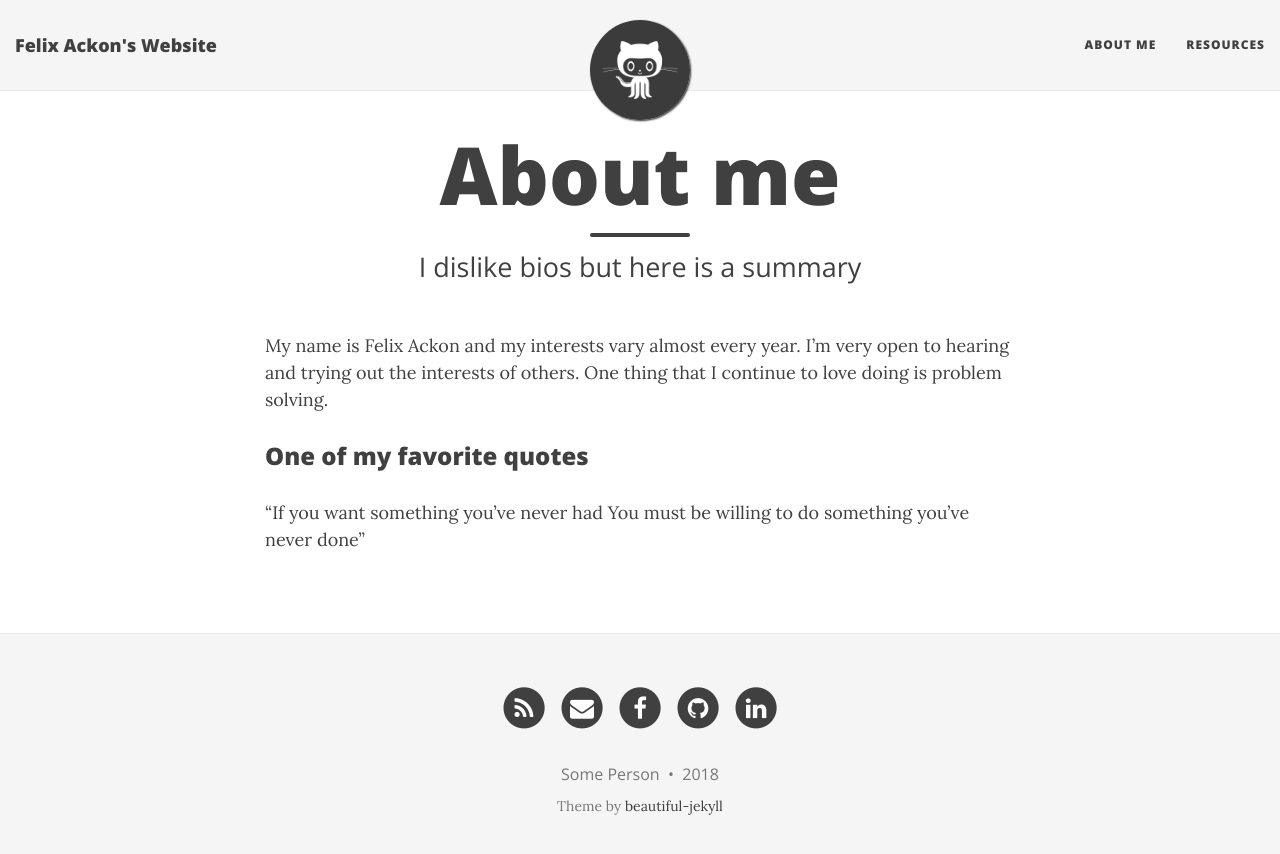
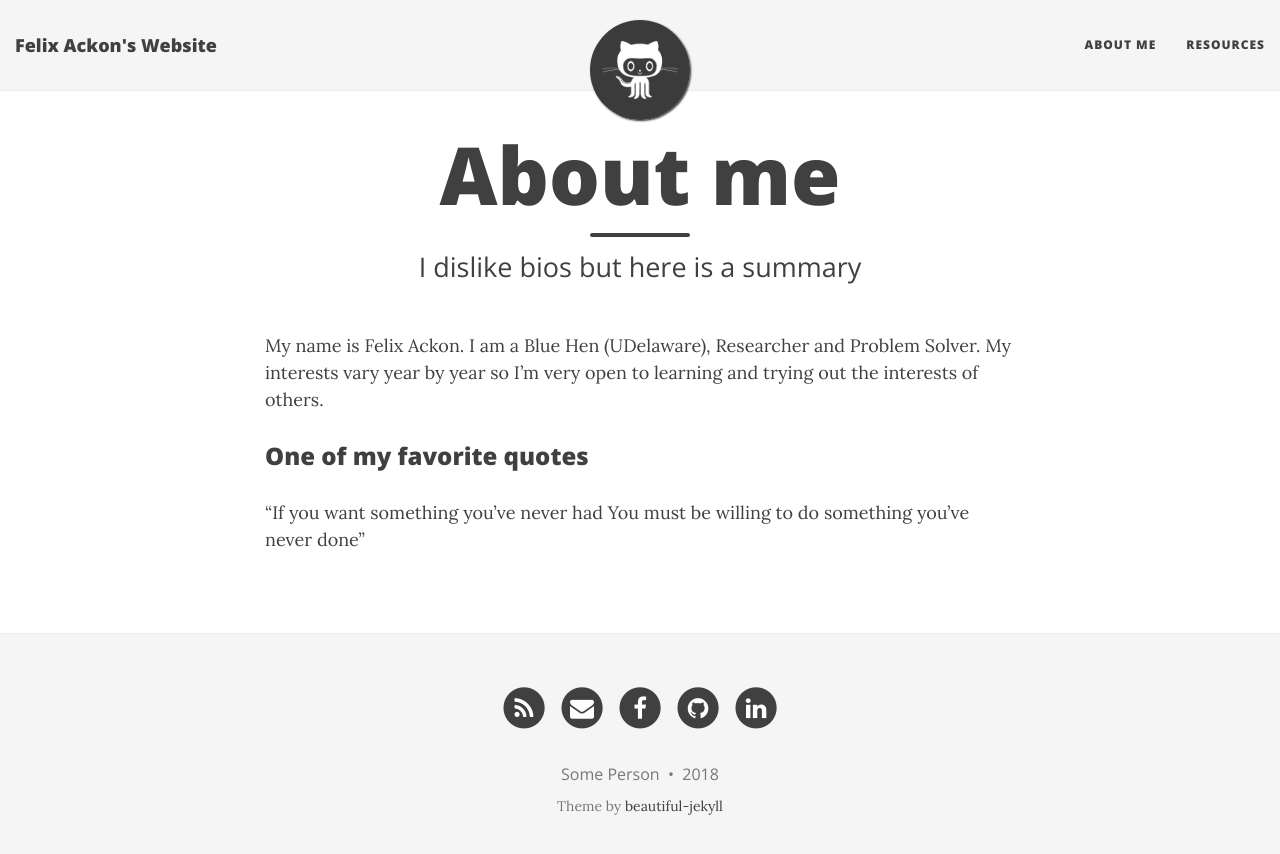
Before and after one commit to TheFelixA/TheFelixA.github.io, a Jekyll site: the page built from aboutme.md, in a window 1280 px wide. Shown: the top 854 px of the page. Built offline with Jekyll 4.4.1, drawn with Linux system fonts in a browser that asks for light colours; nearby versions of some CDN libraries.

Commit message:
Update aboutme.md

```diff
--- a/aboutme.md
+++ b/aboutme.md
@@ -4,8 +4,8 @@ title: About me
 subtitle: I dislike bios but here is a summary
 ---
 
-My name is Felix Ackon and my interests vary almost every year. I'm very open to hearing and trying out the interests of others.
-One thing that I continue to love doing is problem solving.
+My name is Felix Ackon. I am a Blue Hen (UDelaware), Researcher and Problem Solver. My interests vary year by year so I'm very open to learning and trying out the interests of others.
+
 
 ### One of my favorite quotes
 
```
